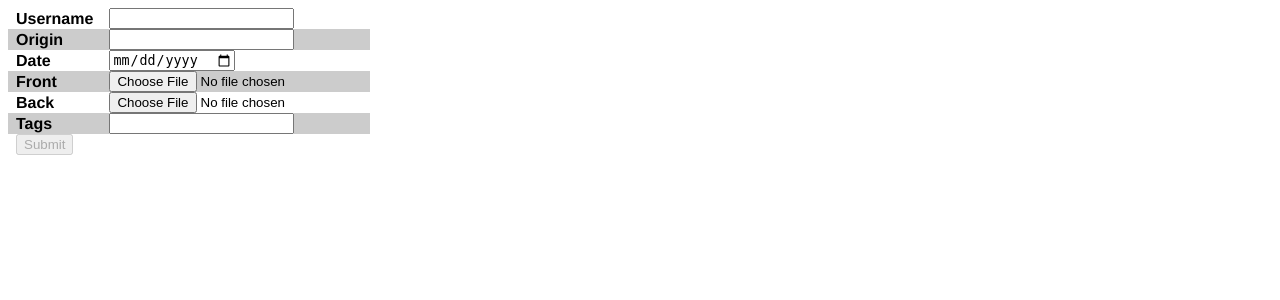
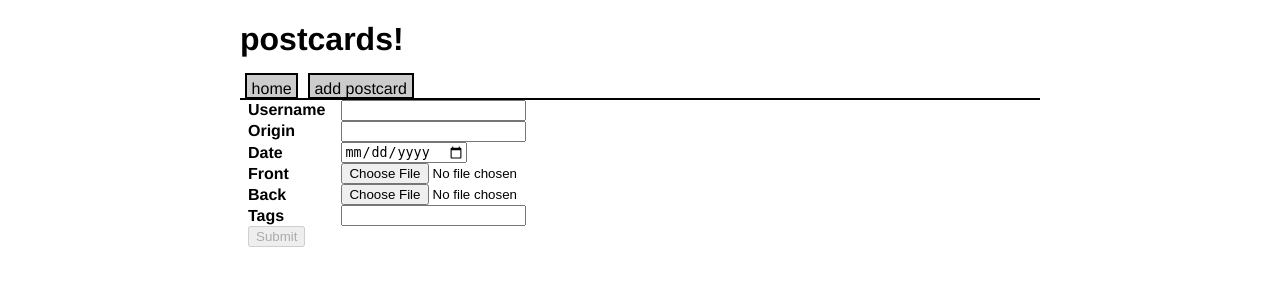
Before and after one commit to reddit-archive/postcards, a Flask app: template postcards/templates/postcard_new.html in a window 1280 px wide. Shown: the top 300 px of the page. Run offline with Flask 2, Linux system fonts and the light colour scheme; the template is opened without the code that fills it, so the values that code supplies are empty, except form fields; form fields are guessed from the names that the template uses; parts of the project's set-up code (start-up, migrations or seed data) failed here and were passed over; some libraries are stand-ins or nearby versions.

Commit message:
Pretty up the UI.

```diff
--- a/postcards/static/postcards.css
+++ b/postcards/static/postcards.css
@@ -1,5 +1,22 @@
 body {
     font-family: helvetica, sans-serif;
+    width: 800px;
+    margin: 0 auto;
+    overflow-y: scroll;
+}
+
+h1 a {
+    text-decoration: none;
+    color: black;
+}
+
+ul.flashes {
+    color: #4a4;
+    background: #cfc;
+    font-variant: small-caps;
+    list-style-type: none;
+    padding: .2em 1em;
+    border: 2px solid #9c9;
 }
 
 table {
@@ -12,10 +29,23 @@ th {
 
 th, td {
     padding: 0 .5em;
+    vertical-align: middle;
 }
 
-tr:nth-child(even) {
-    background: #ccc;
+#postcards {
+    width: 100%;
+}
+
+#postcards th {
+    text-transform: uppercase;
+}
+
+#postcards tr:nth-child(even) {
+    background: #e0e0e0;
+}
+
+#postcards tr {
+    border-bottom: 1px solid #666;
 }
 
 a.thumbnail {
@@ -30,7 +60,41 @@ a.thumbnail {
     text-align: center;
 }
 
-nav.pagination {
+nav.site {
+    border-bottom: 2px solid black;
+}
+
+nav.site ol {
+    margin: 0;
+    padding: 0;
+}
+
+nav.site li {
+    display: inline-block;
+    margin: 0 0 0 .3em;
+}
+
+nav.site li a {
+    text-decoration: none;
+    border: 2px solid black;
+    padding: .3em .3em 0 .3em;
+    background-color: #ccc;
+    color: black;
+}
+
+nav.site li a:hover {
+    background: #e0e0e0;
+}
+
+nav.site li.current a {
+    color: black;
+    background: white;
+    font-weight: bold;
+    border-bottom: 2px solid white;
+}
+
+nav.site li.current a:hover {
+    background: white;
 }
 
 nav.pagination ol {
--- a/postcards/templates/base.html
+++ b/postcards/templates/base.html
@@ -6,6 +6,20 @@
     <link rel="stylesheet" href="/static/postcards.css" type="text/css">
 </head>
 <body>
+    <header>
+    <h1><a href="/">postcards!</a></h1>
+    </header>
+
+    <nav class="site">
+    <ol>
+        {% for endpoint, name in site_nav: %}
+        <li class="{{ "current" if endpoint == request.endpoint }}">
+            <a href="{{ url_for('.' + endpoint) }}">{{ name }}</a>
+        </li>
+        {% endfor %}
+    </ol>
+    </nav>
+
     {% with messages = get_flashed_messages() %}
         {% if messages %}
         <ul class="flashes">
--- a/postcards/views.py
+++ b/postcards/views.py
@@ -28,6 +28,14 @@ class PostcardForm(wtf.Form):
     front = wtf.TextField('front of card')
     back = wtf.TextField('back of card')
     tags = wtf.TextField('tags (comma-delimited)')
+
+
+@app.context_processor
+def add_site_nav():
+    return dict(site_nav=[
+        ("home", "home"),
+        ("new_postcard_form", "add postcard"),
+    ])
 
 
 @app.route('/')
```
Also changed, not shown: postcards/templates/home.html (+27 -22 lines).
